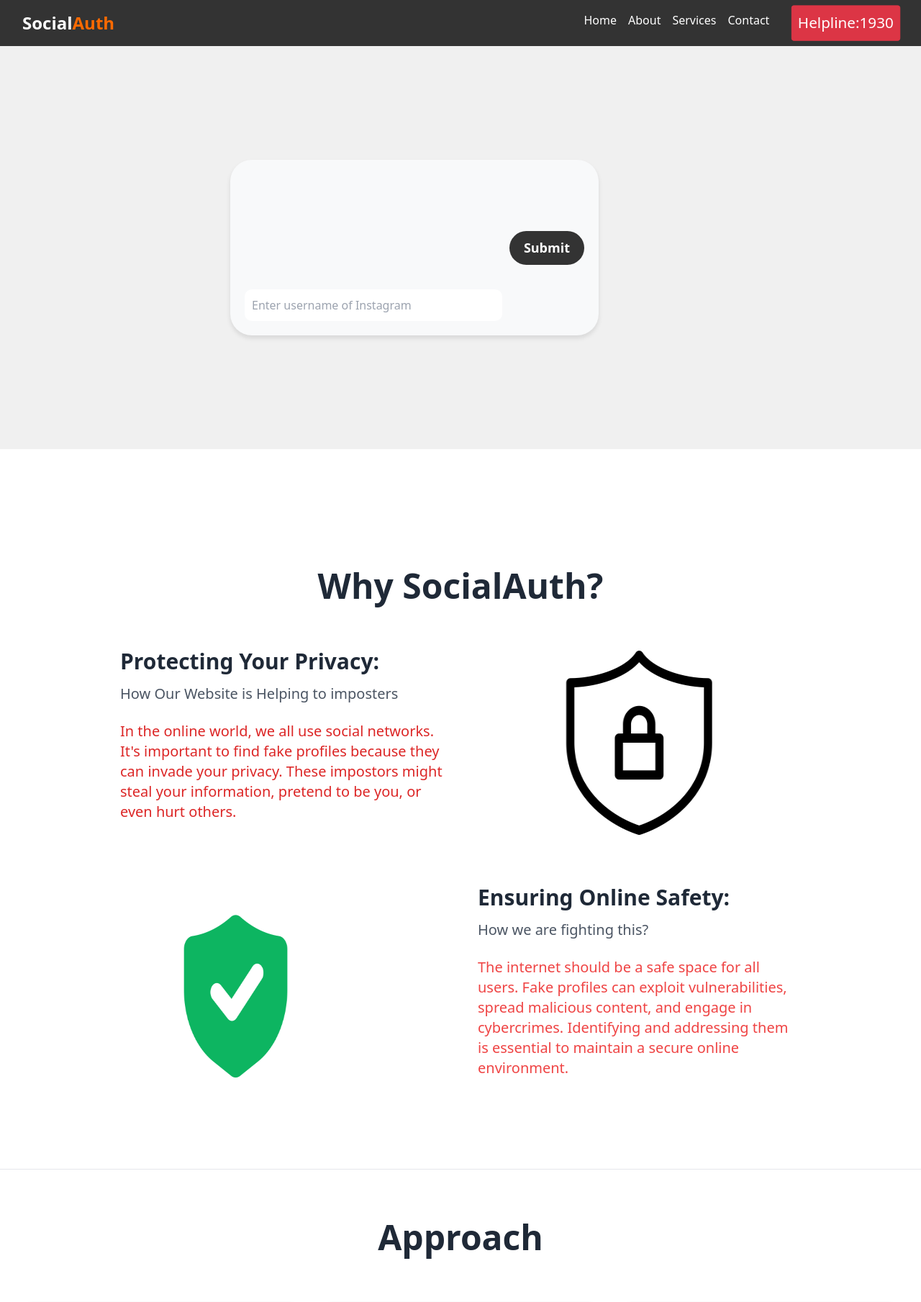
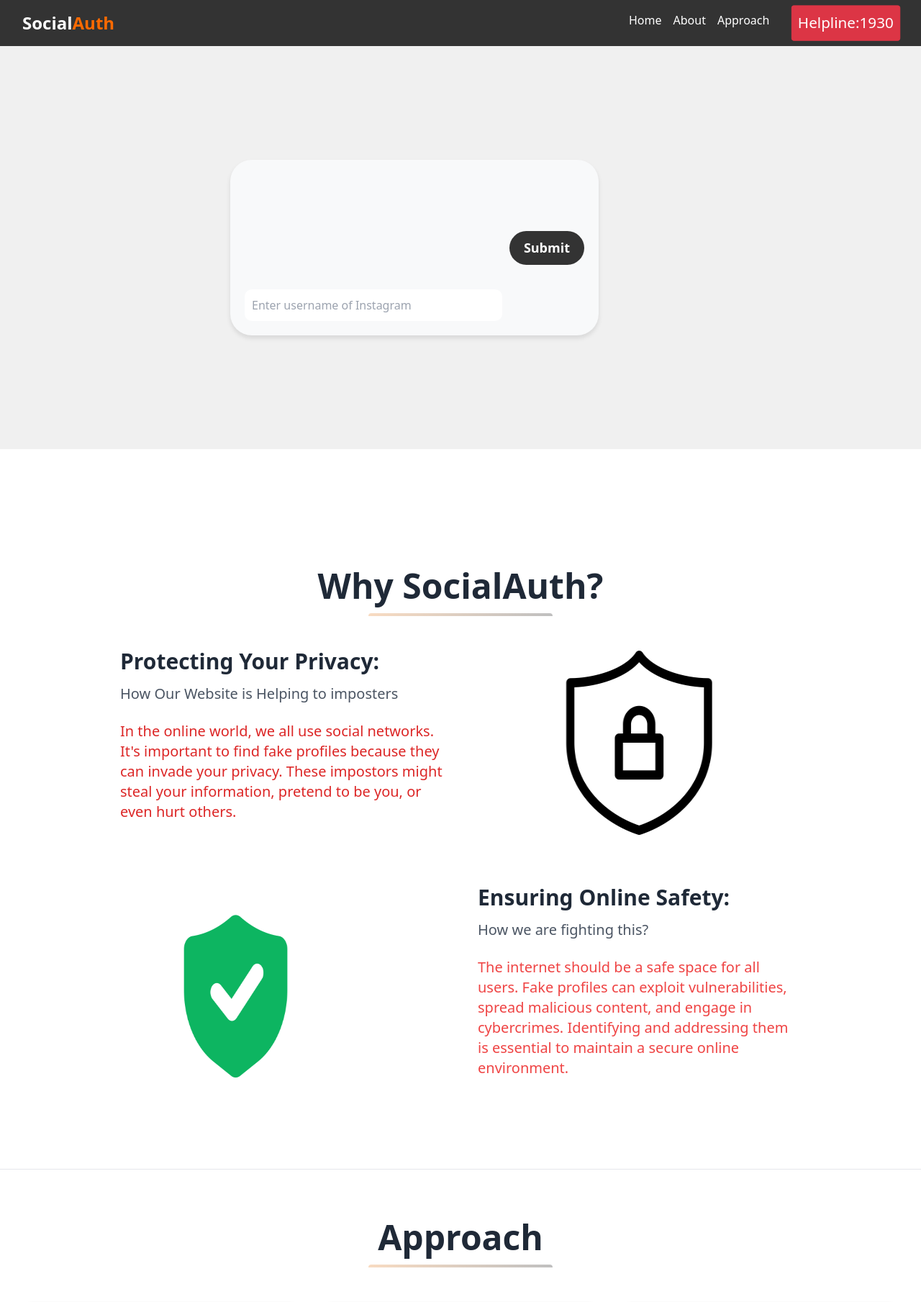
Before and after one commit to Siddheshjondhale/socialProject, a Django app: page / in a window 1280 px wide. Shown: the top 1809 px of the page at 72% size. Run offline with Django 4.2, Linux system fonts and the light colour scheme.

Commit message:
landing page reframed

```diff
--- a/socialProjectApp/templates/index.html
+++ b/socialProjectApp/templates/index.html
@@ -225,6 +225,10 @@
       cursor: pointer;
     }
 
+    .gradient {
+      background: linear-gradient(90deg, #e46f09 0%, #000000 100%);
+    }
+
     .search-button:hover {
       background: #555;
       /* Darker background on hover */
@@ -267,13 +271,10 @@
             <a class="nav-link" href="#">Home</a>
           </li>
           <li class="nav-item">
-            <a class="nav-link" href="#">About</a>
+            <a class="nav-link" href="#about">About</a>
           </li>
           <li class="nav-item">
-            <a class="nav-link" href="#">Services</a>
-          </li>
-          <li class="nav-item">
-            <a class="nav-link" href="#">Contact</a>
+            <a class="nav-link" href="#approach">Approach</a>
           </li>
           <li class="nav-item">
             <a class="nav-link btn btn-danger popping-text" href="tel:1930">Helpline:1930</a>
@@ -305,13 +306,17 @@
       <a href="https://www.instagram.com/{{ username }}" target="_blank" style="color:blue;">
         @{{ username }}
       </a> is
-          <b>  <p>Genuine</p> </b>
+      <b>
+        <p>Genuine</p>
+      </b>
       {% else %}
       The Prediction is that the account
       <a href="https://www.instagram.com/{{ username }}" target="_blank" style="color:red;">
         @{{ username }}
       </a> is
-    <b><p>Fake</p></b>
+      <b>
+        <p>Fake</p>
+      </b>
       {% endif %}
       <p>Followers: {{ followers }}</p>
       <p>Following: {{ following }}</p>
@@ -325,7 +330,7 @@
 
 
   <br /><br /><br />
-  <section class="bg-white border-b py-8">
+  <section class="bg-white border-b py-8" id="about">
     <div class="container max-w-5xl mx-auto m-8">
       <h2 class="w-full my-2 text-5xl font-bold leading-tight text-center text-gray-800">
         Why SocialAuth?
@@ -373,7 +378,7 @@
       </div>
     </div>
   </section>
-  <section class="bg-white border-b py-8">
+  <section id="approach" class="bg-white border-b py-8">
     <div class="container mx-auto flex flex-wrap pt-4 pb-12">
       <h2 class="w-full my-2 text-5xl font-bold leading-tight text-center text-gray-800">
         Approach
```
Lines whose indentation alone changed are shown as unchanged.
